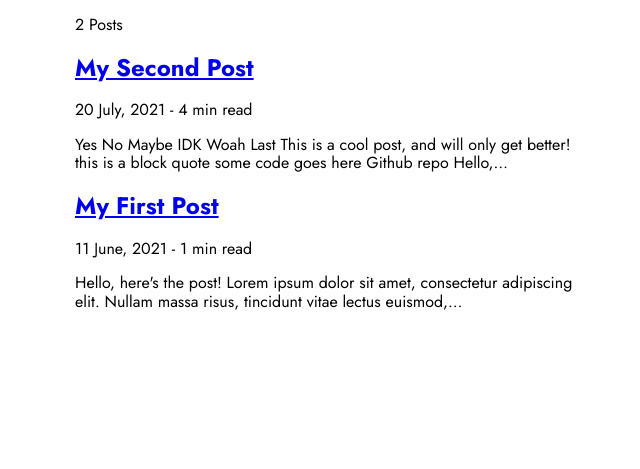
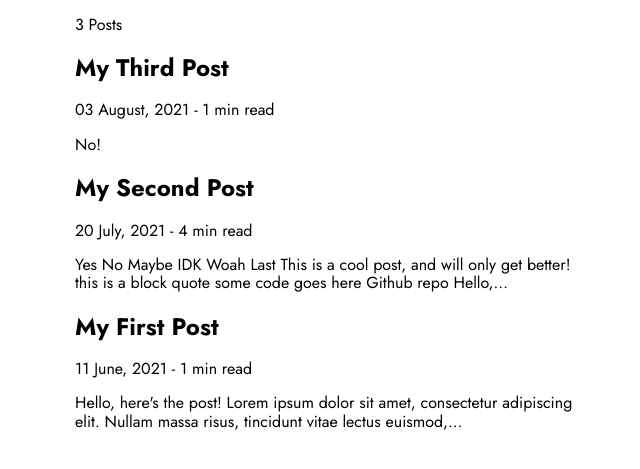
Before and after one commit to jaykesner/jaykesner.github.io, a Gatsby site: page /blog in a window 1280 px wide. Shown: the part 199-668 px from the top of the page, without its empty margins (315-955 px from the left). Built offline with nearby package versions, Linux system fonts and the light colour scheme; Gatsby itself is replaced by a stand-in of ours.

Commit message:
mdx changes

```diff
--- /dev/null
+++ b/blog/third-post.md
@@ -0,0 +1,6 @@
+---
+title: "My Third Post"
+date: "2021-08-03"
+---
+
+# No!
--- a/gatsby-config.js
+++ b/gatsby-config.js
@@ -6,6 +6,7 @@ module.exports = {
     "gatsby-plugin-image",
     "gatsby-plugin-sharp",
     "gatsby-transformer-remark",
+    "gatsby-plugin-mdx",
     {
       resolve: "gatsby-source-filesystem",
       options: {
--- a/gatsby-node.js
+++ b/gatsby-node.js
@@ -1,3 +1,5 @@
+/* old way of using node api to add data to markdown files + create routes
+
 const path = require(`path`);
 const { createFilePath } = require(`gatsby-source-filesystem`);
 
@@ -40,3 +42,5 @@ exports.createPages = async ({ graphql, actions }) => {
   });
   //console.log(JSON.stringify(result, null, 4));
 };
+
+*/
--- a/package.json
+++ b/package.json
@@ -16,13 +16,15 @@
     "clean": "gatsby clean"
   },
   "dependencies": {
+    "@mdx-js/mdx": "^1.6.22",
+    "@mdx-js/react": "^1.6.22",
     "gatsby": "^3.6.2",
     "gatsby-plugin-google-fonts": "^1.0.1",
     "gatsby-plugin-image": "^1.7.1",
+    "gatsby-plugin-mdx": "^2.10.1",
     "gatsby-plugin-sharp": "^3.7.1",
     "gatsby-source-filesystem": "^3.7.1",
     "gatsby-transformer-remark": "^4.4.1",
-    "hast-to-hyperscript": "^10.0.0",
     "normalize.css": "^8.0.1",
     "react": "^17.0.1",
     "react-dom": "^17.0.1"
--- a/src/components/blog-post.js
+++ b/src/components/blog-post.js
@@ -1,3 +1,5 @@
+/*
+
 import * as React from "react";
 import Layout from "../components/layout";
 import { graphql } from "gatsby";
@@ -26,3 +28,5 @@ export const query = graphql`
 `;
 
 export default BlogPost;
+
+*/
--- a/src/pages/blog.js
+++ b/src/pages/blog.js
@@ -6,13 +6,26 @@ import { blogLink } from "./blog.module.css";
 const BlogPage = ({ data }) => {
   return (
     <Layout pageTitle="My Blog Posts">
+      <p>{data.allMdx.totalCount} Posts</p>
+      {data.allMdx.nodes.map((node) => (
+        <div key={node.id}>
+          <h2>{node.frontmatter.title}</h2>
+          <div>
+            {node.frontmatter.date} - {node.timeToRead} min read
+          </div>
+          <p>{node.excerpt}</p>
+        </div>
+      ))}
+      {/*
         <p>{data.allMarkdownRemark.totalCount} Posts</p>
+
       {data.allMarkdownRemark.edges.map(({ node }) => (
         <div key={node.id}>
           <h2>
             <Link className={blogLink} to={node.fields.slug}>
               {node.frontmatter.title}
             </Link>
+            {node.frontmatter.title}
           </h2>
           <div>
             {node.frontmatter.date} - {node.timeToRead} min read
@@ -20,16 +33,16 @@ const BlogPage = ({ data }) => {
           <p>{node.excerpt}</p>
         </div>
       ))}
+
+      */}
     </Layout>
   );
 };
 
 export const query = graphql`
   query {
-    allMarkdownRemark(sort: { fields: frontmatter___date, order: DESC }) {
-      totalCount
-      edges {
-        node {
+    allMdx(sort: { fields: frontmatter___date, order: DESC }) {
+      nodes {
         id
         frontmatter {
           title
@@ -37,11 +50,9 @@ export const query = graphql`
         }
         excerpt
         timeToRead
-          fields {
-            slug
+        body
       }
-        }
-      }
+      totalCount
     }
   }
 `;
```
Also changed, not shown: src/pages/blog/{mdx.slug}.js (added, +34 -0 lines), blog/first-post.mdx (renamed from blog/first-post.md), blog/second-post.mdx (renamed from blog/second-post.md), 1 other file. Lines whose indentation alone changed are shown as unchanged.
